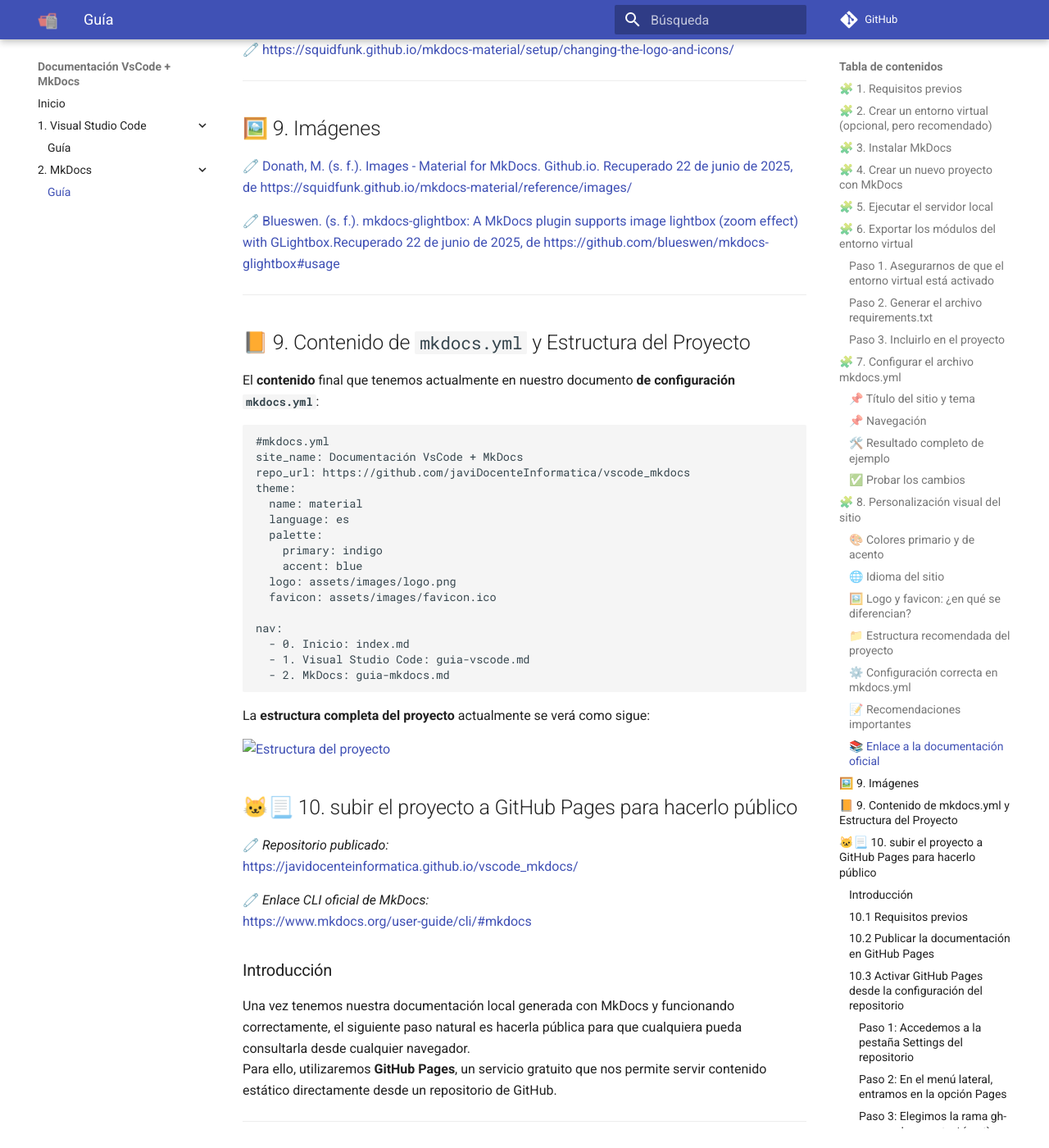
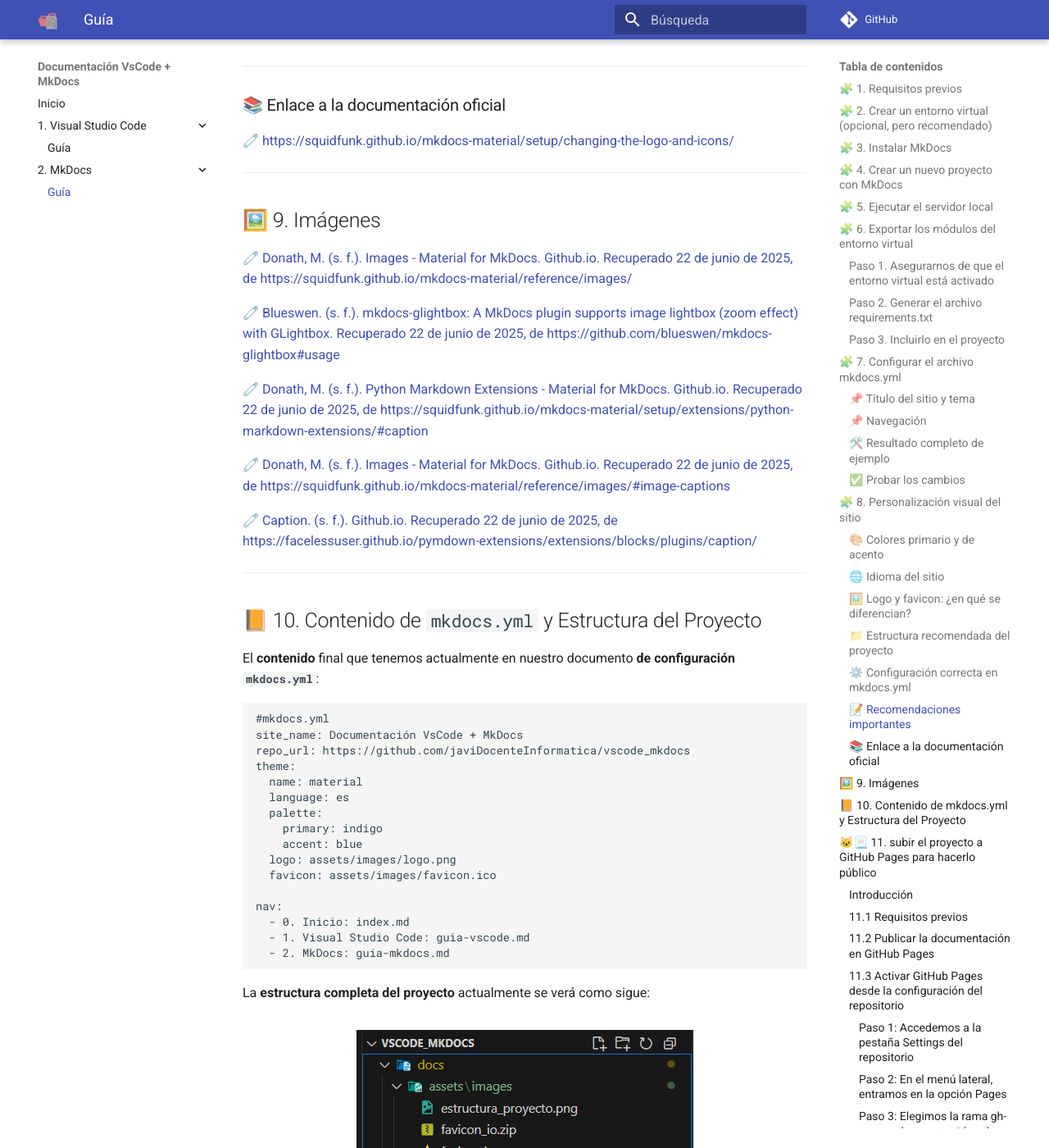
Before and after one commit to javiDocenteInformatica/vscode_mkdocs, an MkDocs documentation site: the page built from docs/mkdocs/guia-mkdocs.md, in a window 1280 px wide and 1400 px high, scrolled down 8306 px. Shown: the whole window at 82% size. Built offline with MkDocs 1.6.1 and Material for MkDocs 9.7.7, drawn with Linux system fonts in a browser that asks for light colours; comment, search, counter and statistics services are not loaded; some of the changed text lies outside the part shown.

Commit message:
Las imagenes ya cargan en local y tienen zoom gracias al plugin "glightbox" --> "https://github.com/blueswen/mkdocs-glightbox#usage".
En GitHub Pages (https://javiDocenteInformatica.github.io/vscode_mkdocs/) no carga las imagenes

````diff
--- /dev/null
+++ b/docs/assets/mkdocs_material/index.md
@@ -0,0 +1 @@
+# Index of assets\mkdocs_material
--- a/docs/mkdocs/guia-mkdocs.md
+++ b/docs/mkdocs/guia-mkdocs.md
@@ -26,7 +26,7 @@
 ```
 
 Si no lo tenemos, podemos descargarlo desde la página oficial:
-👉 <a href="https://www.python.org/downloads" target="_blank" rel="noopener">https://www.python.org/downloads</a>
+🧷 <a href="https://www.python.org/downloads" target="_blank" rel="noopener">https://www.python.org/downloads</a>
 
 > Durante la instalación, es importante **activar la opción**:
 > ✅ "Add Python to PATH"
@@ -289,7 +289,7 @@
 Podemos modificar los **colores**, el **favicon**, el **logo**, el **idioma** y más elementos visuales para adaptarlo a nuestras necesidades.
 
 > 📚 Documentación oficial del tema Material:
-> 👉 <a href="https://squidfunk.github.io/mkdocs-material/setup/changing-the-colors/" target="_blank" rel="noopener">https://squidfunk.github.io/mkdocs-material/setup/changing-the-colors/</a>
+> 🧷 <a href="https://squidfunk.github.io/mkdocs-material/setup/changing-the-colors/" target="_blank" rel="noopener">https://squidfunk.github.io/mkdocs-material/setup/changing-the-colors/</a>
 
 ---
 
@@ -309,13 +309,13 @@
 
 Colores disponibles: `red`, `pink`, `purple`, `deep purple`, `indigo`, `blue`, `light blue`, `cyan`, `teal`, `green`, `light green`, `lime`, `yellow`, `amber`, `orange`, `deep orange`, `brown`, `grey`, `blue grey`.
 
-<!-- ![mkdocs-material-primary-colors](assets/images/mkdocs-material-primary-colors.png) -->
-<a href="/assets/mkdocs_material/mkdocs-material-primary-colors.png" target="_blank">
-  <img src="/assets/mkdocs_material/mkdocs-material-primary-colors.png" alt="mkdocs-material-primary-colors">
-</a>
+![mkdocs-material-primary-colors](../assets/mkdocs_material/mkdocs-material-primary-colors.png){ loading=lazy }
+///caption
+📷 mkdocs-material-primary-colors
+///
 
 > 📝 Referencia de colores disponibles:
-> 👉 <a href="https://squidfunk.github.io/mkdocs-material/setup/changing-the-colors/#primary-and-accent-colors" target="_blank" rel="noopener">https://squidfunk.github.io/mkdocs-material/setup/changing-the-colors/#primary-and-accent-colors</a>
+> 🧷 <a href="https://squidfunk.github.io/mkdocs-material/setup/changing-the-colors/#primary-and-accent-colors" target="_blank" rel="noopener">https://squidfunk.github.io/mkdocs-material/setup/changing-the-colors/#primary-and-accent-colors</a>
 
 ---
 
@@ -330,7 +330,7 @@
 ```
 
 > 🌍 Lista de idiomas disponibles:
-> 👉 <a href="https://squidfunk.github.io/mkdocs-material/setup/changing-the-language/" target="_blank" rel="noopener">https://squidfunk.github.io/mkdocs-material/setup/changing-the-language/</a>
+> 🧷 <a href="https://squidfunk.github.io/mkdocs-material/setup/changing-the-language/" target="_blank" rel="noopener">https://squidfunk.github.io/mkdocs-material/setup/changing-the-language/</a>
 
 ---
 
@@ -401,13 +401,29 @@
 
 ## 🖼️ 9. Imágenes
 
-🧷 [Donath, M. (s. f.). Images - Material for MkDocs. Github.io. Recuperado 22 de junio de 2025, de https://squidfunk.github.io/mkdocs-material/reference/images/](https://squidfunk.github.io/mkdocs-material/reference/images/?h=images)
+🧷 <a href="https://squidfunk.github.io/mkdocs-material/reference/images/?h=images" target="_blank" rel="noopener">
+Donath, M. (s. f.). Images - Material for MkDocs. Github.io. Recuperado 22 de junio de 2025, de https://squidfunk.github.io/mkdocs-material/reference/images/
+</a>
 
-🧷 [Blueswen. (s. f.). mkdocs-glightbox: A MkDocs plugin supports image lightbox (zoom effect) with GLightbox.Recuperado 22 de junio de 2025, de https://github.com/blueswen/mkdocs-glightbox#usage](https://github.com/blueswen/mkdocs-glightbox#usage)
+🧷 <a href="https://github.com/blueswen/mkdocs-glightbox#usage" target="_blank" rel="noopener">
+Blueswen. (s. f.). mkdocs-glightbox: A MkDocs plugin supports image lightbox (zoom effect) with GLightbox. Recuperado 22 de junio de 2025, de https://github.com/blueswen/mkdocs-glightbox#usage
+</a>
+
+🧷 <a href="https://squidfunk.github.io/mkdocs-material/setup/extensions/python-markdown-extensions/#caption" target="_blank" rel="noopener">
+Donath, M. (s. f.). Python Markdown Extensions - Material for MkDocs. Github.io. Recuperado 22 de junio de 2025, de https://squidfunk.github.io/mkdocs-material/setup/extensions/python-markdown-extensions/#caption
+</a>
+
+🧷 <a href="https://squidfunk.github.io/mkdocs-material/reference/images/#image-captions" target="_blank" rel="noopener">
+Donath, M. (s. f.). Images - Material for MkDocs. Github.io. Recuperado 22 de junio de 2025, de https://squidfunk.github.io/mkdocs-material/reference/images/#image-captions
+</a>
+
+🧷 <a href="https://facelessuser.github.io/pymdown-extensions/extensions/blocks/plugins/caption/" target="_blank" rel="noopener">
+Caption. (s. f.). Github.io. Recuperado 22 de junio de 2025, de https://facelessuser.github.io/pymdown-extensions/extensions/blocks/plugins/caption/
+</a>
 
 ---
 
-## 📙 9. Contenido de `mkdocs.yml` y Estructura del Proyecto
+## 📙 10. Contenido de `mkdocs.yml` y Estructura del Proyecto
 
 El **contenido** final que tenemos actualmente en nuestro documento **de configuración `mkdocs.yml`**:
 
@@ -432,12 +448,12 @@
 
 La **estructura completa del proyecto** actualmente se verá como sigue:
 
-<!-- ![Estructura del proyecto](assets/images/estructura_proyecto.png)   -->
-<a href="/assets/mkdocs_material/estructura_proyecto.png" target="_blank">
-  <img src="/assets/mkdocs_material/estructura_proyecto.png" alt="Estructura del proyecto">
-</a>
+![Estructura del proyecto](../assets/images/estructura_proyecto.png){ loading=lazy }
+///caption
+📷 Estructura del proyecto
+///
 
-## 🐱📃 10. subir el proyecto a GitHub Pages para hacerlo público
+## 🐱📃 11. subir el proyecto a GitHub Pages para hacerlo público
 
 🧷 *Repositorio publicado:*
 <a href="https://javidocenteinformatica.github.io/vscode_mkdocs/" target="_blank" rel="noopener">
@@ -456,7 +472,7 @@
 
 ---
 
-### 10.1 Requisitos previos
+### 11.1 Requisitos previos
 
 Antes de continuar, asegúrate de haber cumplido los siguientes puntos:
 
@@ -476,7 +492,7 @@
 
 ---
 
-### 10.2 Publicar la documentación en GitHub Pages
+### 11.2 Publicar la documentación en GitHub Pages
 
 Para publicar la documentación, simplemente debemos ejecutar el siguiente comando:
 
@@ -502,86 +518,83 @@
 
 ---
 
-### 10.3 Activar GitHub Pages desde la configuración del repositorio
+### 11.3 Activar GitHub Pages desde la configuración del repositorio
 
 Aun después de hacer el `gh-deploy`, es necesario activar GitHub Pages desde la interfaz web de GitHub. Vamos a ver cómo se hace paso a paso.
 
 #### Paso 1: Accedemos a la pestaña **Settings** del repositorio
 
-📷
-<!-- ![Paso 1: Settings > Pages](assets\github_pages\activando_github_pages_1.png) -->
-<a href="/assets/github_pages/activando_github_pages_1.png" target="_blank">
-  <img src="/assets/github_pages/activando_github_pages_1.png" alt="Paso 1: Settings > Pages">
-</a>
+![Paso 1: Settings > Pages](../assets/github_pages/activando_github_pages_1.png){ loading=lazy }
+///caption
+📷 Paso 1: Settings > Pages
+///
 
 ---
 
 #### Paso 2: En el menú lateral, entramos en la opción **Pages**
 
-📷
-<!-- ![Paso 2: Menú lateral Pages](assets\github_pages\activando_github_pages_2.png) -->
-<a href="/assets/github_pages/activando_github_pages_2.png" target="_blank">
-  <img src="/assets/github_pages/activando_github_pages_2.png" alt="Paso 2: Menú lateral Pages">
-</a>
+![Paso 2: Menú lateral Pages](../assets/github_pages/activando_github_pages_2.png){ loading=lazy }
+///caption
+📷 Paso 2: Menú lateral Pages
+///
 
 ---
 
 #### Paso 3: Elegimos la rama `gh-pages` y la carpeta `/ (root)` como fuente
 
-📷
-<!-- ![Paso 3: Selección de rama y carpeta](assets\github_pages\activando_github_pages_3.png) -->
-<a href="/assets/github_pages/activando_github_pages_3.png" target="_blank">
-  <img src="/assets/github_pages/activando_github_pages_3.png" alt="Paso 3: Selección de rama y carpeta">
-</a>
+![Paso 3: Selección de rama y carpeta](../assets/github_pages/activando_github_pages_3.png){ loading=lazy }
+///caption
+📷 Paso 3: Selección de rama y carpeta
+///
 
 ---
 
 #### Paso 4: Hacemos clic en **Save** para aplicar los cambios
 
-📷
-<!-- ![Paso 4: Guardar configuración](assets\github_pages\activando_github_pages_4.png) -->
-<a href="/assets/github_pages/activando_github_pages_4.png" target="_blank">
-  <img src="/assets/github_pages/activando_github_pages_4.png" alt="Paso 4: Guardar configuración">
-</a>
+![Paso 4: Guardar configuración](../assets/github_pages/activando_github_pages_4.png){ loading=lazy }
+///caption
+📷 Paso 4: Guardar configuración
+///
 
 ---
 
-### 10.4 Hacer el repositorio público
+### 11.4 Hacer el repositorio público
 
 GitHub Pages **no funciona en repositorios privados** a menos que tengamos una cuenta GitHub Pro. Por tanto, si tu repositorio es privado, deberás cambiar su visibilidad a público.
 
 #### Paso 5: Entra en la sección **General** > baja hasta la **Danger Zone**
 
-📷
-<!-- ![Paso 5: Danger Zone](assets\github_pages\activando_github_pages_5.png) -->
-<a href="/assets/github_pages/activando_github_pages_5.png" target="_blank">
-  <img src="/assets/github_pages/activando_github_pages_5.png" alt="Paso 5: Danger Zone">
-</a>
+![Paso 5: Danger Zone](../assets/github_pages/activando_github_pages_5.png){ loading=lazy }
+///caption
+📷 Paso 5: Danger Zone
+///
 
 ---
 
 #### Paso 6: Haz clic en **Change visibility** y selecciona **Change to public**
 
-📷
-<!-- ![Paso 6: Confirmar cambio de visibilidad](assets\github_pages\activando_github_pages_6.png) -->
-<a href="/assets/github_pages/activando_github_pages_6.png" target="_blank">
-  <img src="/assets/github_pages/activando_github_pages_6.png" alt="Paso 6: Confirmar cambio de visibilidad">
-</a>
+![Paso 6: Confirmar cambio de visibilidad](../assets/github_pages/activando_github_pages_6.png){ loading=lazy }
+///caption
+📷 Paso 6: Confirmar cambio de visibilidad
+///
 
 ---
 
 #### Paso 7: Confirma los efectos y escribe el nombre del repositorio para validar
 
-📷
-<!-- ![Paso 7: Confirmación final](assets\github_pages\activando_github_pages_7.png) -->
-<a href="assets/github_pages/activando_github_pages_7.png" target="_blank">
+![Paso 7: Confirmación final](../assets/github_pages/activando_github_pages_7.png){ loading=lazy }
+///caption
+📷 Paso 7: Confirmación final
+///
+
+<!-- <a href="assets/github_pages/activando_github_pages_7.png" target="_blank">
   <img src="assets/github_pages/activando_github_pages_7.png" alt="Paso 7: Confirmación final">
-</a>
-<!-- [![Paso 7: Confirmación final](/assets/github_pages/activando_github_pages_7.png)](/assets/github_pages/activando_github_pages_7.png){ target="_blank" } -->
+</a> -->
+<!-- [![Paso 7: Confirmación final](/assets/github_pages/activando_github_pages_7.png)](/assets/github_pages/activando_github_pages_7.png){ target="_blank" rel="noopener"} -->
 
 ---
 
-### 10.5 Acceder a la página pública
+### 11.5 Acceder a la página pública
 
 Después de guardar todos los cambios y esperar unos segundos, podrás acceder a tu documentación en la siguiente URL:
 
@@ -591,7 +604,7 @@
 
 En nuestro caso:
 
-👉 <a href="https://javidocenteinformatica.github.io/vscode_mkdocs/" target="_blank" rel="noopener">
+🧷 <a href="https://javidocenteinformatica.github.io/vscode_mkdocs/" target="_blank" rel="noopener">
 https://javidocenteinformatica.github.io/vscode_mkdocs/
 </a>
 
--- a/mkdocs.yml
+++ b/mkdocs.yml
@@ -46,19 +46,23 @@
       skip_classes:
         - custom-skip-class-name
       auto_themed: false
-      auto_caption: false
+      auto_caption: true
       caption_position: bottom
       background: white
       shadow: true
       manual: false
 
 ## Sólo funciona si eres insider. Esto te permitiría abrir enlaces en una nueva pestaña.
-# plugins:
+# plugins: #https://squidfunk.github.io/mkdocs-material/plugins/privacy/?h=privacy
 #   - privacy:
 #       links_attr_map:
 #         target: _blank
 #         rel: noopener noreferrer
 
+markdown_extensions:
+  - attr_list
+  - md_in_html
+  - pymdownx.blocks.caption
 
 
 nav:
````
Also changed, not shown: docs/assets/github_pages/index.md (added, +1 -0 lines), docs/mkdocs/assets/index.md (deleted, +0 -4 lines), docs/assets/github_pages/activando_github_pages_1.png (renamed from docs/mkdocs/assets/github_pages/activando_github_pages_1.png), docs/assets/github_pages/activando_github_pages_2.png (renamed from docs/mkdocs/assets/github_pages/activando_github_pages_2.png), docs/assets/github_pages/activando_github_pages_3.png (renamed from docs/mkdocs/assets/github_pages/activando_github_pages_3.png), docs/assets/github_pages/activando_github_pages_4.png (renamed from docs/mkdocs/assets/github_pages/activando_github_pages_4.png), docs/assets/github_pages/activando_github_pages_5.png (renamed from docs/mkdocs/assets/github_pages/activando_github_pages_5.png), docs/assets/github_pages/activando_github_pages_6.png (renamed from docs/mkdocs/assets/github_pages/activando_github_pages_6.png), docs/assets/github_pages/activando_github_pages_7.png (renamed from docs/mkdocs/assets/github_pages/activando_github_pages_7.png), docs/assets/mkdocs_material/mkdocs-material-primary-colors.png (renamed from docs/assets/images/mkdocs-material-primary-colors.png), docs/mkdocs/assets/mkdocs_material/mkdocs-material-primary-colors.png (deleted).
